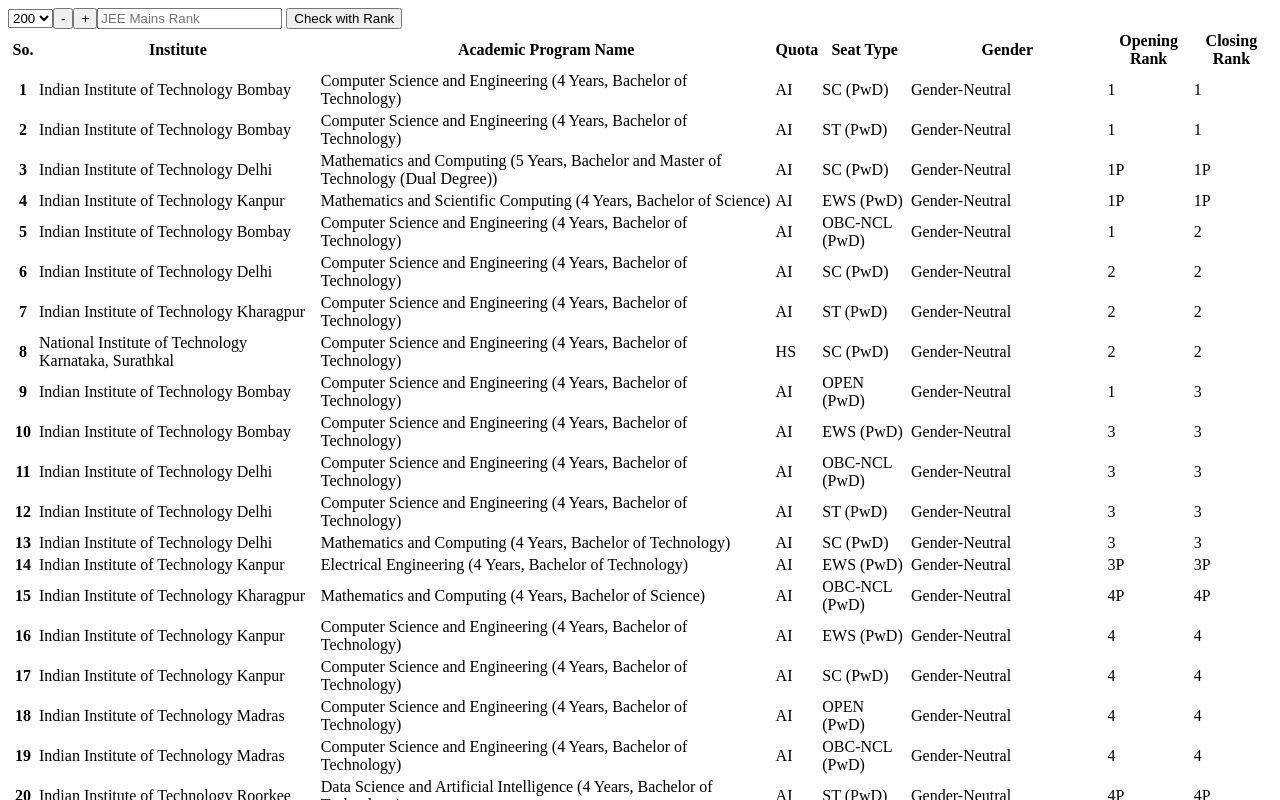
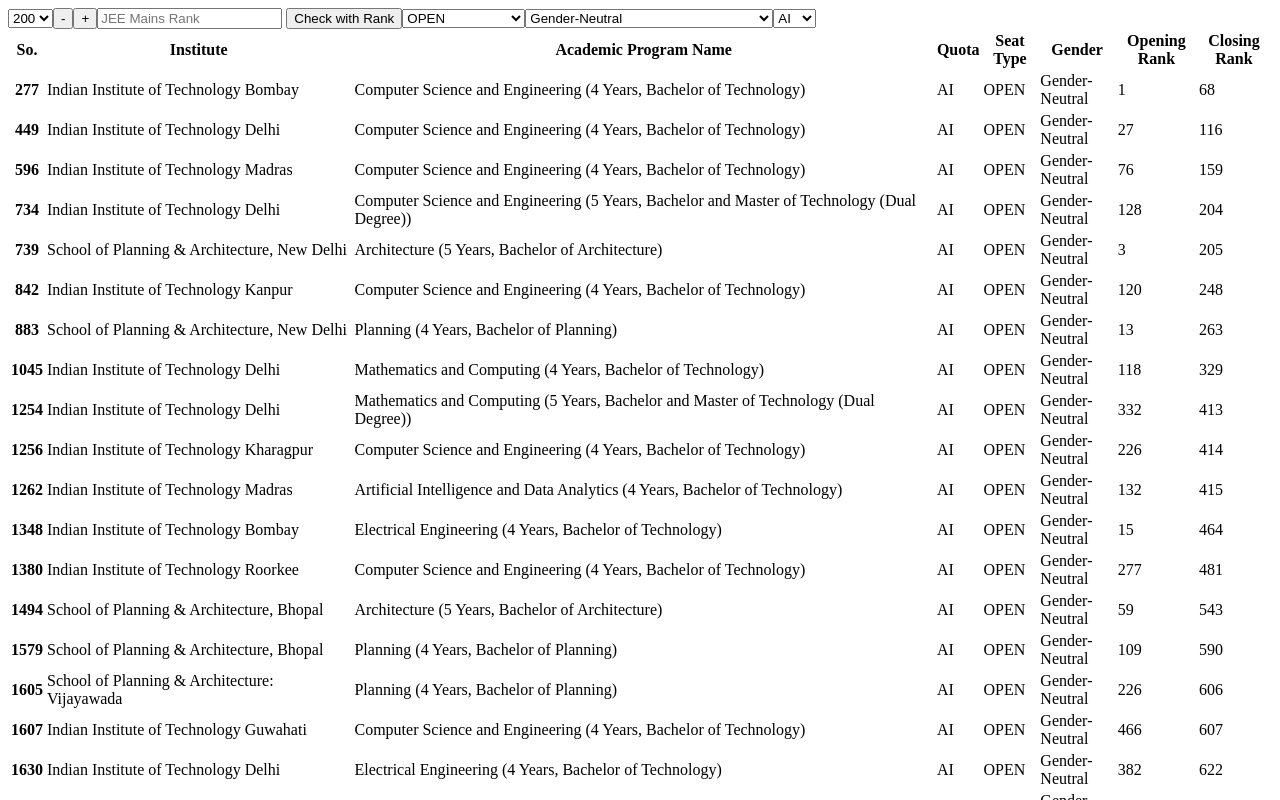
Before and after one commit to shivam20042003/ClgList, a Next.js app: page / in a window 1280 px wide. Shown: the top 800 px of the page. Built offline with nearby package versions, Linux system fonts and the light colour scheme.

Commit message:
added filters

```diff
--- a/src/app/page.tsx
+++ b/src/app/page.tsx
@@ -11,7 +11,12 @@
   }))
   const [i,setI] = useState(0);
   const [rank,setRank] = useState(0);
+  const [catagory,setCatagory] = useState("OPEN");
   const [displaySpace,setDisplaySpace] = useState(200);
+  const catagoryList = ["EWS","EWS (PwD)","OBC-NCL","OBC-NCL (PwD)","OPEN","OPEN (PwD)","SC","SC (PwD)","ST","ST (PwD)"]
+  const [gender,setGender] = useState("Gender-Neutral");
+  const [quota,setQuota] = useState("AI");
+  const quotaList = ["AI","GO","HS","JK","LA","OS"];
   const initialSortedList = sortedData.filter((y)=>{
     const z = sortedData.indexOf(y)<displaySpace&&sortedData.indexOf(y)>=0
     return z
@@ -34,6 +39,12 @@
     })
     setSortedData(tempSortedData);
   }
+  useEffect(()=>{
+    const tempSortedData = data.filter((y)=>{
+      return y.SeatType == catagory &&  y.Gender == gender && y.Quota == quota
+    })
+    setSortedData(tempSortedData);
+  },[catagory,gender,quota]);
 
   return (
     <>
@@ -45,6 +56,24 @@
      <button onClick={()=>{if(i-displaySpace>=0)setI(i-displaySpace)}}>-</button>
      <button onClick={()=>{if(sortedData.length>i+displaySpace) setI(i+displaySpace)}}>+</button>
      <input placeholder="JEE Mains Rank" type="number" onChange={(e)=>{setRank(parseInt(e.target.value))}} /> <button onClick={()=>{rankChange()}}>Check with Rank</button>
+     <select defaultValue="OPEN" onChange={(e)=>{setCatagory(e.target.value)}} name="catagory">
+      {catagoryList.map((val)=>{
+        return (
+          <option key={val} value={val}>{val}</option>
+        )
+      })}
+    </select>
+    <select name="gender" defaultValue="Gender-Neutral" onChange={(e)=>{setGender(e.target.value)}}>
+      <option value="Gender-Neutral">Gender-Neutral</option>
+      <option value="Female-only (including Supernumerary)">Female-only including Supernumerary</option>
+    </select>
+    <select name="Quota" defaultValue="AI" onChange={(e)=>{setQuota(e.target.value)}}>
+      {quotaList.map((val)=>{
+        return (
+          <option key={val} value="val">{val}</option>
+        )
+      })}
+    </select>
       <table>
         <thead>
         <tr>
```
